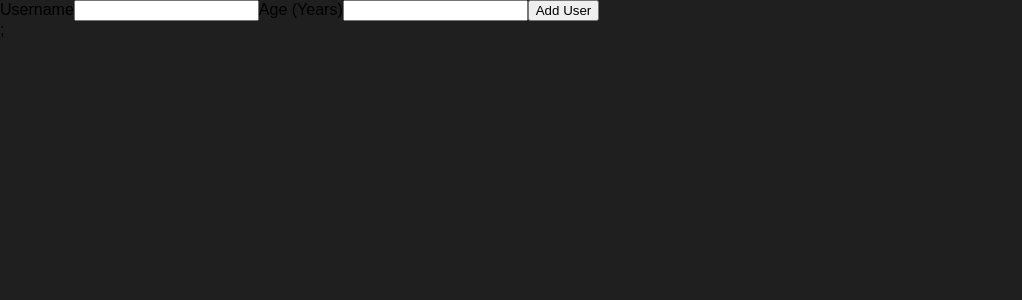
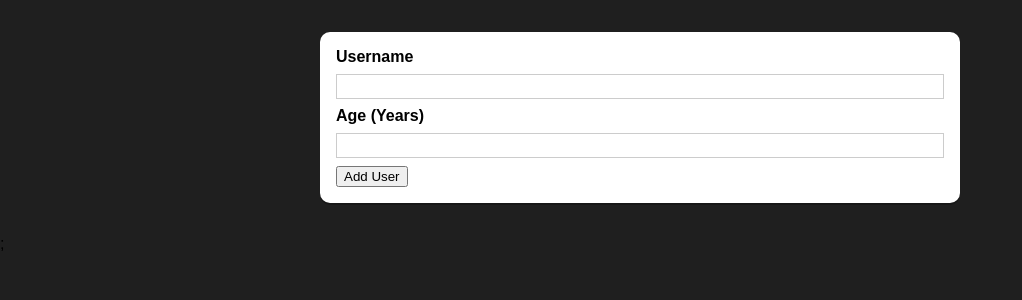
Before and after one commit to ElvisLi999/React-Creating-User-Components, a React (Create React App) app: page / in a window 1280 px wide. Shown: the top 300 px of the page, without its empty margins (0-1022 px from the left). Built offline with nearby package versions, Linux system fonts and the light colour scheme.

Commit message:
Adding a re-usable Card Component

```diff
--- /dev/null
+++ b/src/components/UI/Card.js
@@ -0,0 +1,8 @@
+import React from 'react';
+import classes from './Card.module.css';
+
+const Card = props => {
+    return <div className={`${classes.card} ${props.className}`}>{props.children}</div>
+};
+
+export default Card;
--- /dev/null
+++ b/src/components/UI/Card.module.css
@@ -0,0 +1,5 @@
+.card {
+    background: white;
+    box-shadow: 0 2px rgba(0,0,0,0.26);
+    border-radius: 10px;
+}
--- a/src/components/Users/AddUser.js
+++ b/src/components/Users/AddUser.js
@@ -1,11 +1,14 @@
 import React from 'react';
 
+import Card from '../UI/Card';
+import classes from './AddUser.module.css';
 const AddUser = (props) => {
     const addUserHandler = (event) => {
         event.preventDefault();
     };
 
     return (
+        <Card className={classes.input}>
             <form onSubmit={addUserHandler}>
                 <label htmlFor="username">Username</label>
                 <input id="username" type = "text" />
@@ -13,6 +16,8 @@
                 <input id="age" type = "number" />
                 <button type="submit" >Add User </button>
             </form>
+        </Card>
+
     );
 
 };
--- /dev/null
+++ b/src/components/Users/AddUser.module.css
@@ -0,0 +1,26 @@
+.input {
+    margin: 2rem auto;
+    padding: 1rem;
+    width: 90%;
+    max-width: 40rem;
+  }
+
+  .input label {
+    display: block;
+    font-weight: bold;
+    margin-bottom: 0.5rem;
+  }
+
+  .input input {
+    font: inherit;
+    display: block;
+    width: 100%;
+    border: 1px solid #ccc;
+    padding: 0.15rem;
+    margin-bottom: 0.5rem;
+  }
+
+  .input input:focus {
+    outline: none;
+    border-color: #4f005f;
+  }
```
Lines whose indentation alone changed are shown as unchanged.
